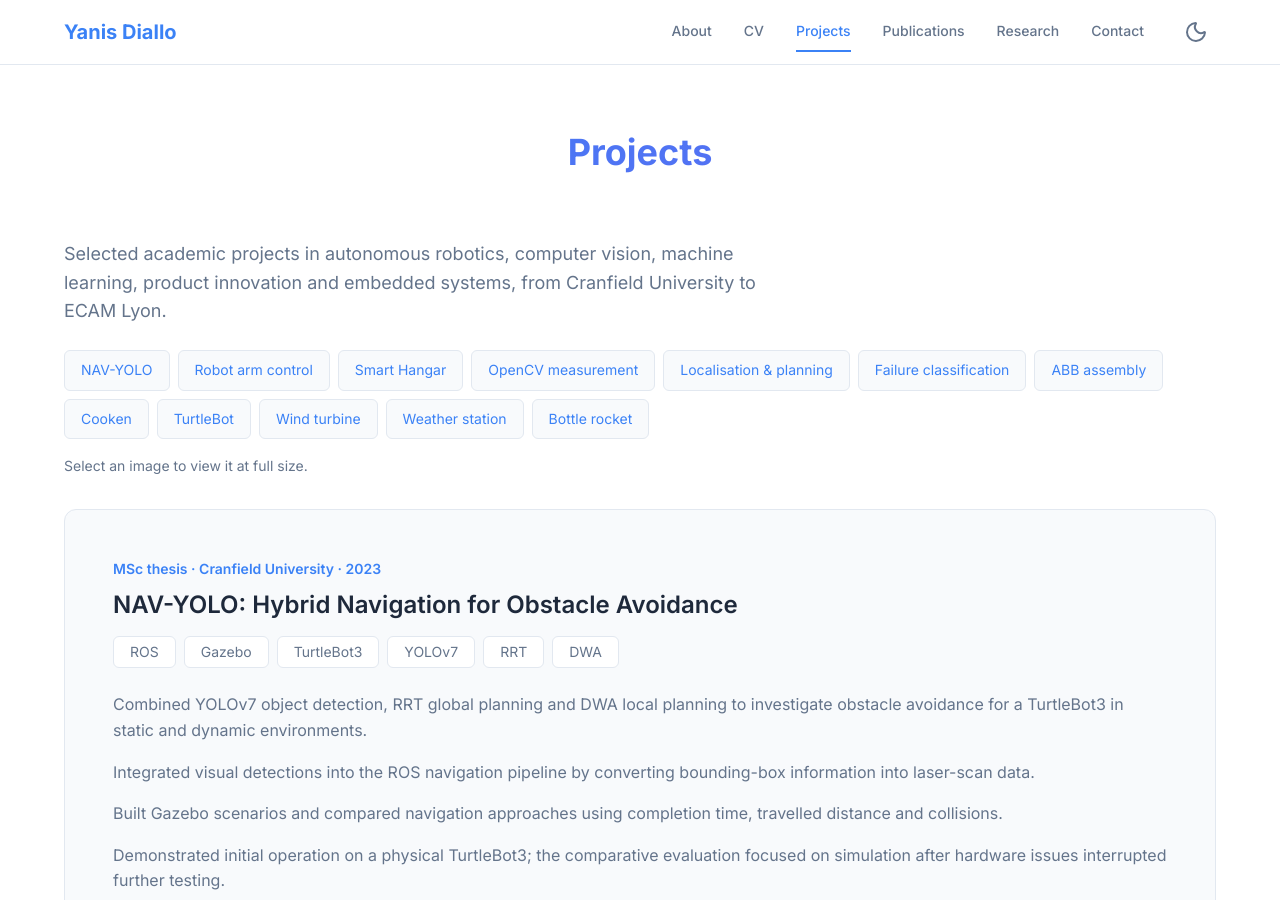
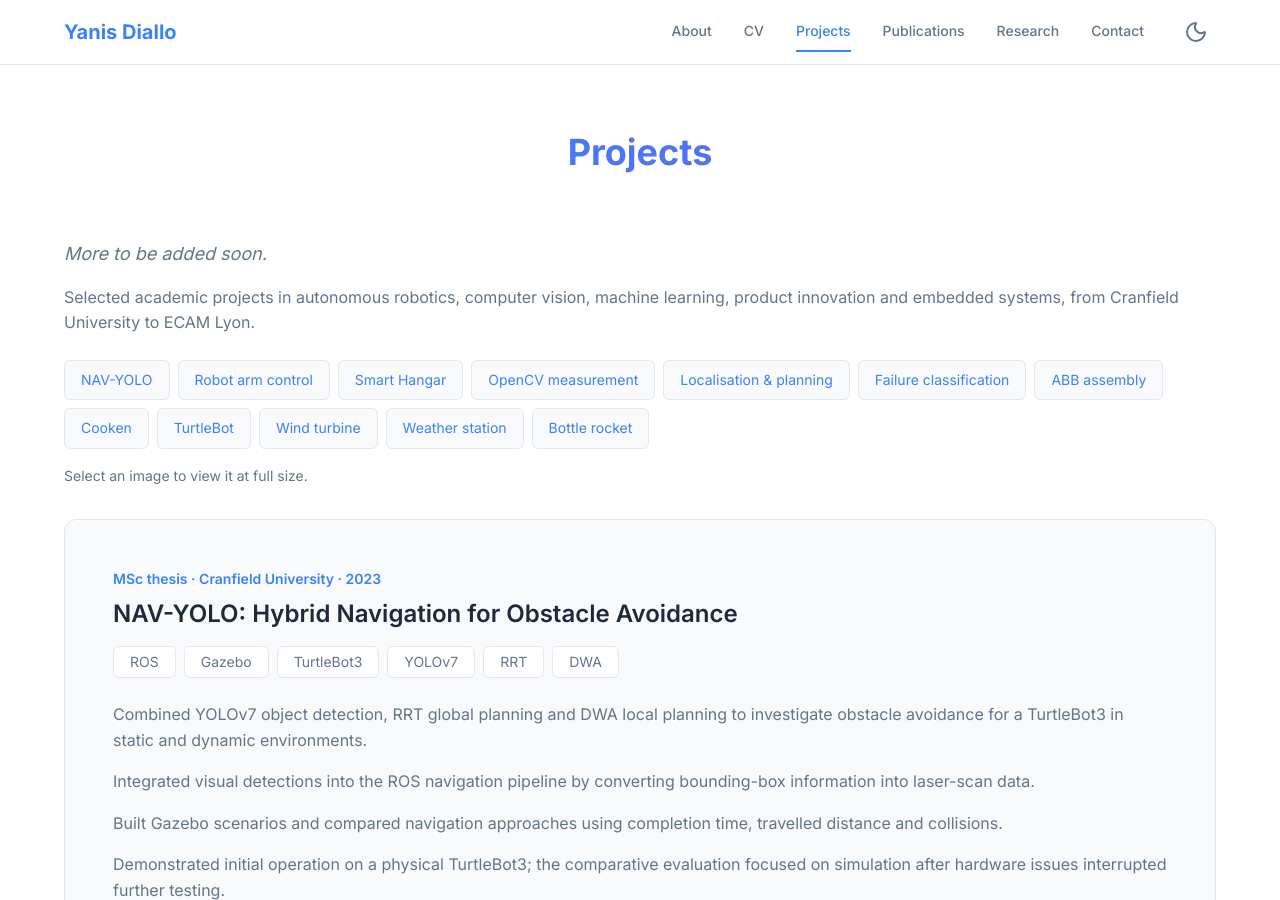
Before and after one commit to yanisdiallo/yanisdiallo.github.io, a Jekyll site: the page built from projects.md, in a window 1280 px wide and 900 px high. Built offline with Jekyll 4.4.1, drawn with Linux system fonts in a browser that asks for light colours.

Commit message:
Add coming-soon note at the top of Projects

```diff
--- a/projects.md
+++ b/projects.md
@@ -6,6 +6,7 @@ permalink: /projects/
 
 <div class="projects-content">
     <div class="projects-intro">
+        <p><em>More to be added soon.</em></p>
         <p>Selected academic projects in autonomous robotics, computer vision, machine learning, product innovation and embedded systems, from Cranfield University to ECAM Lyon.</p>
         <nav class="project-jump-links" aria-label="On this page">
             <a href="#nav-yolo">NAV-YOLO</a>
```
